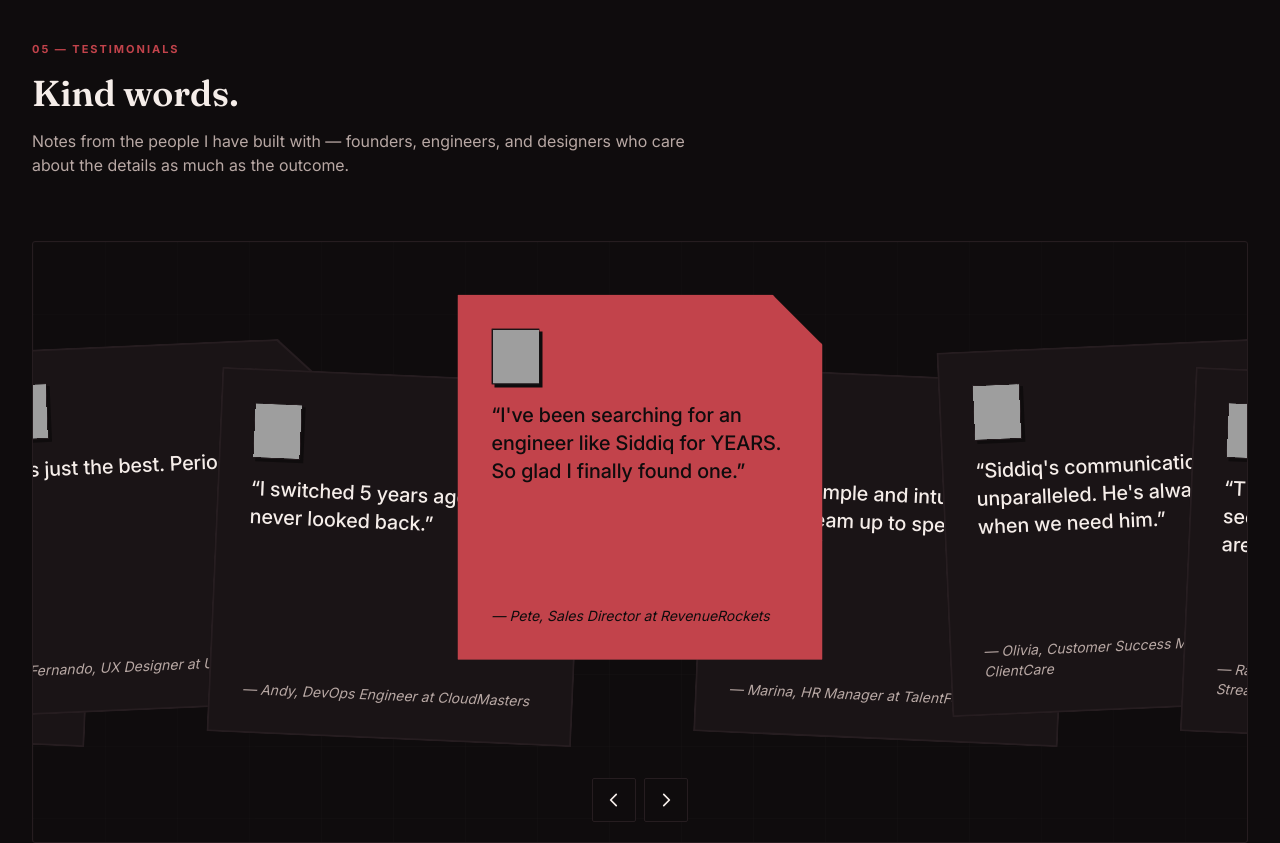
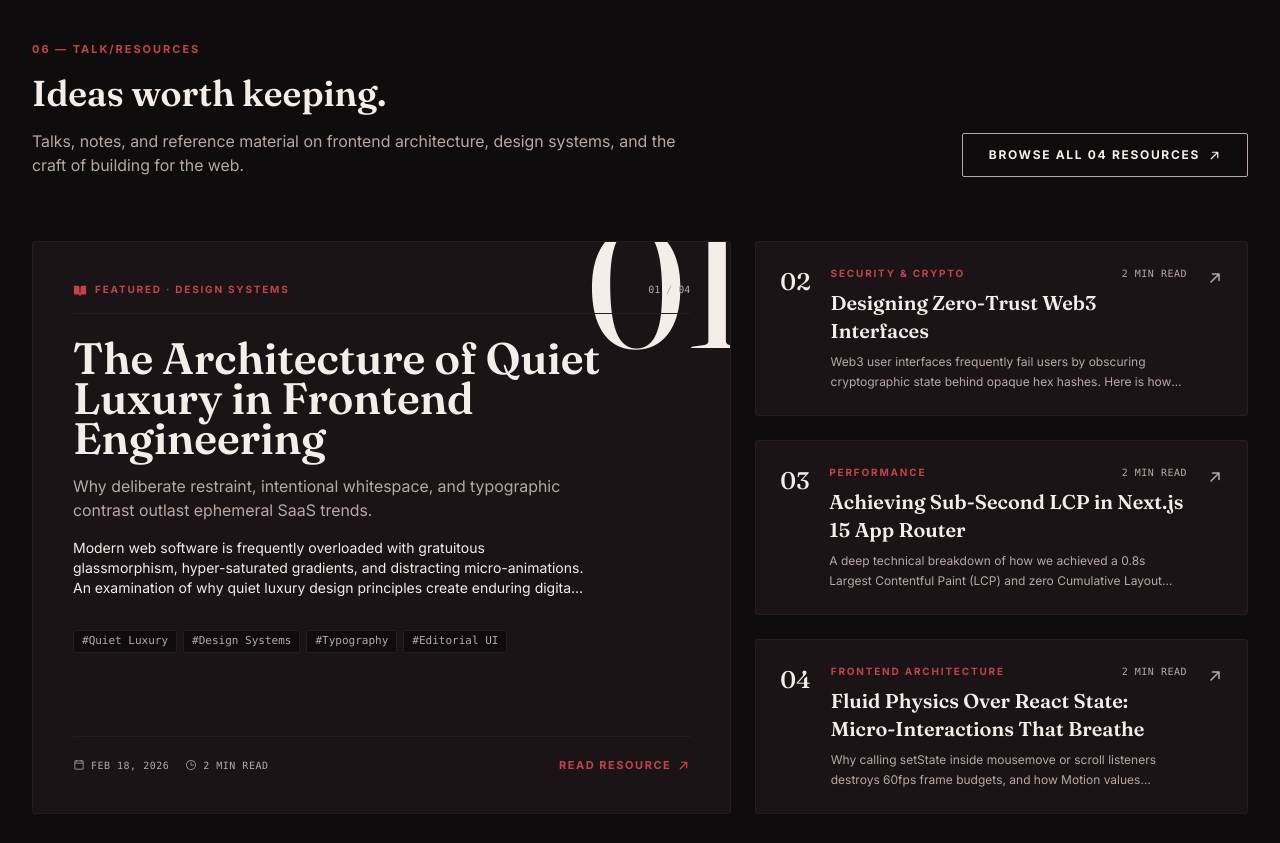
Before and after one commit to SidhCodez/siddiq-portfolio-xo, a Next.js app: page / in a window 1280 px wide. Shown: the part 5740-6583 px from the top of the page. Built offline with nearby package versions, Linux system fonts and the light colour scheme; no server answers; grey boxes are pictures that could not be loaded.

Commit message:
feat(home): add talk/resources section and finish renaming essays

```diff
--- a/src/app/blog/[slug]/opengraph-image.tsx
+++ b/src/app/blog/[slug]/opengraph-image.tsx
@@ -20,7 +20,7 @@ export default async function OpengraphImage({ params }: ImageProps) {
 
   const title = truncate(post?.title ?? "Talk/Resources", 96);
   const subtitle = truncate(post?.subtitle ?? "", 150);
-  const category = post?.category ?? "ESSAYS";
+  const category = post?.category ?? "RESOURCES";
   const meta = post ? `${post.displayDate} · ${post.readTime}` : "";
 
   return new ImageResponse(
@@ -76,7 +76,7 @@ export default async function OpengraphImage({ params }: ImageProps) {
               color: "#6F6266",
             }}
           >
-            ESSAY · SIDDIQ
+            RESOURCE · SIDDIQ
           </div>
         </div>
 
--- a/src/app/blog/[slug]/page.tsx
+++ b/src/app/blog/[slug]/page.tsx
@@ -109,7 +109,7 @@ export default async function BlogPostPage({ params }: BlogPageProps) {
             className="inline-flex items-center gap-2 font-inter text-xs font-semibold tracking-wider text-muted hover:text-ink transition-colors"
           >
             <ArrowLeft size={14} weight="bold" />
-            <span>ALL ESSAYS</span>
+            <span>ALL RESOURCES</span>
           </Link>
 
           <span className="font-mono text-xs text-muted">{post.category}</span>
@@ -195,7 +195,7 @@ export default async function BlogPostPage({ params }: BlogPageProps) {
                 className="p-6 rounded-[2px] border border-border-surface bg-surface hover:border-accent transition-colors group space-y-2"
               >
                 <span className="font-inter text-[10px] font-bold uppercase tracking-eyebrow text-muted">
-                  PREVIOUS ESSAY
+                  PREVIOUS RESOURCE
                 </span>
                 <h2 className="font-fraunces text-lg text-ink font-semibold group-hover:text-accent transition-colors line-clamp-2">
                   {previous.title}
@@ -211,7 +211,7 @@ export default async function BlogPostPage({ params }: BlogPageProps) {
                 className="p-6 rounded-[2px] border border-border-surface bg-surface hover:border-accent transition-colors group space-y-2 text-right"
               >
                 <span className="font-inter text-[10px] font-bold uppercase tracking-eyebrow text-muted">
-                  NEXT ESSAY
+                  NEXT RESOURCE
                 </span>
                 <h2 className="font-fraunces text-lg text-ink font-semibold group-hover:text-accent transition-colors line-clamp-2">
                   {next.title}
--- a/src/app/not-found.tsx
+++ b/src/app/not-found.tsx
@@ -47,7 +47,7 @@ export default function NotFound() {
               href="/blog"
               className="font-inter text-[11px] font-bold uppercase tracking-button text-muted hover:text-ink transition-colors px-2 py-2"
             >
-              READ ESSAYS
+              READ RESOURCES
             </Link>
           </div>
         </div>
--- a/src/app/page.tsx
+++ b/src/app/page.tsx
@@ -5,8 +5,10 @@ import { AboutSection } from "@/components/sections/about-section";
 import { ProjectsSection } from "@/components/sections/projects-section";
 import { SkillsSection } from "@/components/sections/skills-section";
 import { ExperienceSection } from "@/components/sections/experience-section";
+import { TalkResourcesSection } from "@/components/sections/talk-resources-section";
 import { TestimonialsSection } from "@/components/sections/testimonials-section";
 import { ContactSection } from "@/components/sections/contact-section";
+import { getAllPostMeta } from "@/lib/blog";
 
 export const metadata: Metadata = {
   title: { absolute: "Siddiq — Frontend Engineer & UI Architect" },
@@ -30,6 +32,8 @@ export const metadata: Metadata = {
 };
 
 export default function Home() {
+  const posts = getAllPostMeta();
+
   return (
     <div className="relative flex flex-col w-full overflow-hidden">
       {/* 01: Hero Section */}
@@ -50,10 +54,13 @@ export default function Home() {
       {/* 05: Experience Timeline */}
       <ExperienceSection />
 
-      {/* 06: Testimonials */}
+      {/* 06: Talk/Resources */}
+      <TalkResourcesSection posts={posts} />
+
+      {/* 07: Testimonials */}
       <TestimonialsSection />
 
-      {/* 07: Contact & Inquiries */}
+      {/* 08: Contact & Inquiries */}
       <ContactSection />
     </div>
   );
--- a/src/components/blog-index.tsx
+++ b/src/components/blog-index.tsx
@@ -224,7 +224,7 @@ export function BlogIndex({ posts, categories }: BlogIndexProps) {
                     href={`/blog/${post.slug}`}
                     className="inline-flex items-center gap-1.5 font-inter text-[11px] font-bold uppercase tracking-button text-accent hover:underline"
                   >
-                    <span>READ ESSAY</span>
+                    <span>READ RESOURCE</span>
                     <ArrowUpRight size={13} weight="bold" />
                   </Link>
                 </div>
--- a/src/components/sections/contact-section.tsx
+++ b/src/components/sections/contact-section.tsx
@@ -92,7 +92,7 @@ export function ContactSection() {
         <ScrollReveal yOffset={16}>
           <div className="space-y-4 max-w-3xl">
             <div className="font-inter text-[11px] font-bold uppercase tracking-eyebrow text-accent">
-              06 — INITIATE CONTACT
+              08 — INITIATE CONTACT
             </div>
             <h2 className="font-fraunces text-3xl sm:text-4xl text-ink font-semibold">
               Start a conversation.
--- /dev/null
+++ b/src/components/sections/talk-resources-section.tsx
@@ -0,0 +1,185 @@
+"use client";
+
+import * as React from "react";
+import Link from "next/link";
+import type { BlogPostMeta } from "@/lib/blog";
+import { ScrollReveal } from "@/components/scroll-reveal";
+import {
+  ArrowUpRight,
+  BookOpen,
+  CalendarBlank,
+  Clock,
+} from "@phosphor-icons/react";
+
+interface TalkResourcesSectionProps {
+  posts: BlogPostMeta[];
+}
+
+export function TalkResourcesSection({ posts }: TalkResourcesSectionProps) {
+  if (posts.length === 0) return null;
+
+  const [featured, ...rest] = posts.slice(0, 4);
+  const total = String(posts.length).padStart(2, "0");
+
+  return (
+    <section
+      id="resources"
+      className="relative py-24 md:py-36 px-4 sm:px-6 lg:px-8 border-t border-border-surface"
+    >
+      <div className="max-w-[1360px] mx-auto space-y-16">
+        {/* Section Header */}
+        <ScrollReveal yOffset={16}>
+          <div className="flex flex-col md:flex-row md:items-end justify-between gap-6">
+            <div className="space-y-4 max-w-2xl">
+              <div className="font-inter text-[11px] font-bold uppercase tracking-eyebrow text-accent">
+                06 — TALK/RESOURCES
+              </div>
+              <h2 className="font-fraunces text-3xl sm:text-4xl text-ink font-semibold">
+                Ideas worth keeping.
+              </h2>
+              <p className="font-inter text-sm sm:text-base text-muted leading-relaxed">
+                Talks, notes, and reference material on frontend architecture,
+                design systems, and the craft of building for the web.
+              </p>
+            </div>
+
+            <Link
+              href="/blog"
+              className="btn-secondary self-start md:self-auto text-[11px]"
+            >
+              <span>BROWSE ALL {total} RESOURCES</span>
+              <ArrowUpRight size={13} weight="bold" />
+            </Link>
+          </div>
+        </ScrollReveal>
+
+        {/* Featured resource + index list */}
+        <div className="grid grid-cols-1 lg:grid-cols-12 gap-6">
+          {/* Featured resource */}
+          <ScrollReveal
+            className="lg:col-span-7"
+            delay={0.1}
+            yOffset={24}
+            duration={0.7}
+          >
+            <article className="group relative flex h-full min-h-[420px] flex-col justify-between overflow-hidden rounded-[3px] border border-border-surface bg-surface p-8 sm:p-10 hover:border-accent transition-colors">
+              {/* Architectural ordinal watermark */}
+              <span
+                aria-hidden="true"
+                className="pointer-events-none absolute -right-4 -top-10 select-none font-fraunces text-[170px] leading-none text-accent/[0.06]"
+              >
+                01
+              </span>
+
+              <div className="relative space-y-6">
+                <div className="flex items-center justify-between border-b border-border-surface pb-4">
+                  <span className="flex items-center gap-2 font-inter text-[10px] font-bold uppercase tracking-eyebrow text-accent">
+                    <BookOpen size={14} weight="fill" />
+                    <span>Featured · {featured.category}</span>
+                  </span>
+                  <span className="font-mono text-[10px] text-muted">01 / {total}</span>
+                </div>
+
+                <div className="space-y-4">
+                  <h3 className="font-fraunces text-3xl sm:text-4xl md:text-[44px] text-ink font-semibold leading-[1.1]">
+                    <Link
+                      href={`/blog/${featured.slug}`}
+                      className="hover:text-accent transition-colors"
+                    >
+                      {featured.title}
+                    </Link>
+                  </h3>
+                  <p className="font-inter text-sm sm:text-base text-muted leading-relaxed max-w-[52ch]">
+                    {featured.subtitle}
+                  </p>
+                  <p className="font-inter text-xs sm:text-sm text-ink/80 leading-relaxed line-clamp-3 max-w-[58ch]">
+                    {featured.excerpt}
+                  </p>
+                </div>
+
+                <div className="flex flex-wrap gap-1.5 pt-2">
+                  {featured.tags.slice(0, 4).map((tag) => (
+                    <span
+                      key={tag}
+                      className="px-2 py-0.5 rounded-[2px] text-[11px] font-mono bg-bg text-muted border border-border-surface"
+                    >
+                      #{tag}
+                    </span>
+                  ))}
+                </div>
+              </div>
+
+              <div className="relative mt-8 flex flex-wrap items-center justify-between gap-4 border-t border-border-surface pt-5">
+                <div className="flex flex-wrap items-center gap-4 font-mono text-[10px] uppercase tracking-wider text-muted">
+                  <span className="flex items-center gap-1.5">
+                    <CalendarBlank size={12} aria-hidden="true" />
+                    {featured.displayDate}
+                  </span>
+                  <span className="flex items-center gap-1.5">
+                    <Clock size={12} aria-hidden="true" />
+                    {featured.readTime}
+                  </span>
+                </div>
+
+                <Link
+                  href={`/blog/${featured.slug}`}
+                  className="inline-flex items-center gap-1.5 font-inter text-[11px] font-bold uppercase tracking-button text-accent hover:underline"
+                >
+                  <span>Read resource</span>
+                  <ArrowUpRight size={13} weight="bold" />
+                </Link>
+              </div>
+            </article>
+          </ScrollReveal>
+
+          {/* Compact index of the remaining resources */}
+          <div className="lg:col-span-5 flex flex-col gap-6">
+            {rest.map((post, idx) => (
+              <ScrollReveal
+                key={post.slug}
+                className="flex-1"
+                delay={0.16 + idx * 0.07}
+                yOffset={18}
+              >
+                <article className="group flex h-full items-start gap-5 rounded-[3px] border border-border-surface bg-surface p-6 hover:border-accent hover:bg-bg/40 transition-colors">
+                  <span className="font-fraunces text-2xl font-medium text-accent/60 tabular-nums">
+                    {String(idx + 2).padStart(2, "0")}
+                  </span>
+
+                  <div className="min-w-0 flex-1 space-y-2">
+                    <div className="flex items-center justify-between gap-3 font-inter text-[10px] font-bold uppercase tracking-eyebrow text-muted">
+                      <span className="truncate text-accent">{post.category}</span>
+                      <span className="shrink-0 font-mono font-normal tracking-wider">
+                        {post.readTime}
+                      </span>
+                    </div>
+
+                    <h3 className="font-fraunces text-xl text-ink font-semibold leading-snug">
+                      <Link
+                        href={`/blog/${post.slug}`}
+                        className="group-hover:text-accent transition-colors"
+                      >
+                        {post.title}
+                      </Link>
+                    </h3>
+
+                    <p className="font-inter text-xs text-muted leading-relaxed line-clamp-2">
+                      {post.excerpt}
+                    </p>
+                  </div>
+
+                  <ArrowUpRight
+                    size={16}
+                    weight="bold"
+                    aria-hidden="true"
+                    className="mt-1 shrink-0 text-muted transition-all duration-300 group-hover:-translate-y-0.5 group-hover:translate-x-0.5 group-hover:text-accent"
+                  />
+                </article>
+              </ScrollReveal>
+            ))}
+          </div>
+        </div>
+      </div>
+    </section>
+  );
+}
--- a/src/components/sections/testimonials-section.tsx
+++ b/src/components/sections/testimonials-section.tsx
@@ -13,7 +13,7 @@ export function TestimonialsSection() {
         <ScrollReveal yOffset={16}>
           <div className="space-y-4 max-w-2xl">
             <div className="font-inter text-[11px] font-bold uppercase tracking-eyebrow text-accent">
-              05 — TESTIMONIALS
+              07 — TESTIMONIALS
             </div>
             <h2 className="font-fraunces text-3xl sm:text-4xl text-ink font-semibold">
               Kind words.
```
